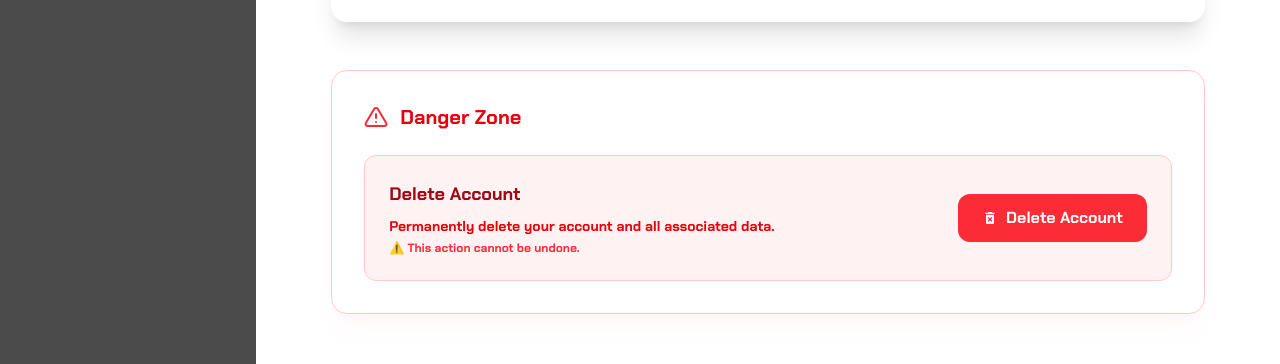
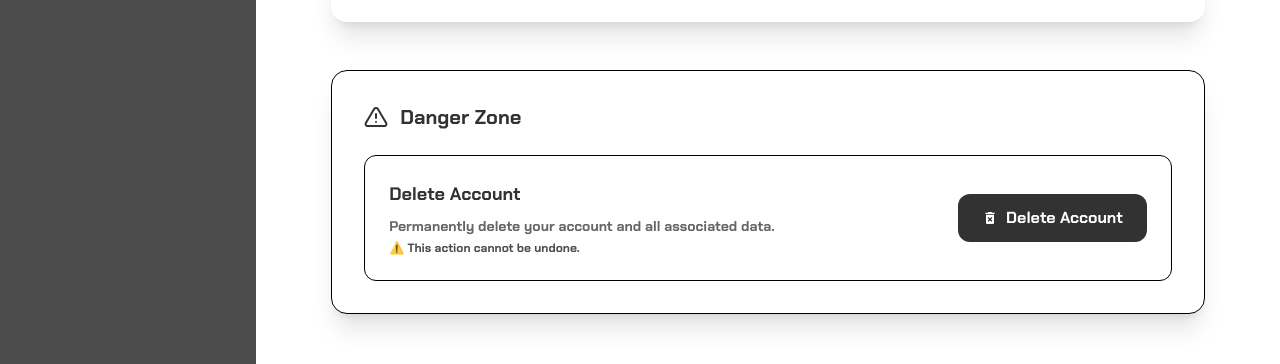
Before and after one commit to OmkarAwhad/TutionHub, a React (Vite) app in the folder frontend/: page /dashboard/my-profile in a window 1280 px wide. Shown: the part 266-630 px from the top of the page. Built offline with nearby package versions, Linux system fonts and the light colour scheme; no server answers; sample sign-in values are in the browser's storage.

Commit message:
final push

```diff
--- a/frontend/src/App.jsx
+++ b/frontend/src/App.jsx
@@ -1,6 +1,6 @@
 import React from "react";
 import "./App.css";
-import { Route, Routes } from "react-router-dom";
+import { Route, Routes, Navigate } from "react-router-dom";
 import { useSelector } from "react-redux";
 import { ACCOUNT_TYPE } from "./utils/constants.utils.js";
 import LoginPage from "./pages/LoginPage.jsx";
@@ -60,6 +60,19 @@ function App() {
 	return (
 		<div className="logo-text">
 			<Routes>
+				<Route
+					path="/"
+					element={
+						user ? (
+							<Navigate
+								to="/dashboard/my-profile"
+								replace
+							/>
+						) : (
+							<Navigate to="/login" replace />
+						)
+					}
+				/>
 				<Route
 					path="/login"
 					element={
--- a/frontend/src/components/dashboard/Students/progress/OverallProgress.jsx
+++ b/frontend/src/components/dashboard/Students/progress/OverallProgress.jsx
@@ -32,7 +32,7 @@ function OverallProgress({ overallProgress }) {
 					? mark.totalMarks / 100
 					: 1;
 			return {
-				subject: mark.lecture.subject?.name,
+				subject: mark.lecture?.subject?.name,
 				marks: mark.marks * factor,
 				totalMarks: mark.totalMarks * factor,
 			};
--- a/frontend/src/components/dashboard/myprofile/MyProfile.jsx
+++ b/frontend/src/components/dashboard/myprofile/MyProfile.jsx
@@ -275,27 +275,27 @@ function MyProfile() {
 			)}
 
 			{/* Danger Zone */}
-			<div className="bg-white rounded-2xl p-8 border border-red-200 shadow-xl shadow-red-100/20">
+			<div className="bg-white rounded-2xl p-8 border border-slate-gray/30 shadow-xl shadow-slate-gray/5">
 				<div className="flex items-center space-x-3 mb-6">
-					<FiAlertTriangle className="text-red-500 text-2xl" />
-					<h3 className="text-xl font-bold text-red-600">Danger Zone</h3>
+					<FiAlertTriangle className="text-charcoal-gray text-2xl" />
+					<h3 className="text-xl font-bold text-charcoal-gray">Danger Zone</h3>
 				</div>
-				<div className="bg-red-50 rounded-xl p-6 border border-red-200">
+				<div className="bg-slate-gray/10 rounded-xl p-6 border border-slate-gray/30">
 					<div className="flex items-center justify-between">
 						<div>
-							<h4 className="text-lg font-semibold text-red-800 mb-2">
+							<h4 className="text-lg font-semibold text-charcoal-gray mb-2">
 								Delete Account
 							</h4>
-							<p className="text-red-600 text-sm mb-1">
+							<p className="text-slate-gray text-sm mb-1">
 								Permanently delete your account and all associated data.
 							</p>
-							<p className="text-red-500 text-xs font-medium">
+							<p className="text-medium-gray text-xs font-medium">
 								⚠️ This action cannot be undone.
 							</p>
 						</div>
 						<button
 							onClick={handleDeleteAccountClick}
-							className="flex items-center space-x-2 px-6 py-3 bg-red-500 text-white font-semibold rounded-xl hover:bg-red-600 transition-all duration-300 hover:scale-105 hover:shadow-lg"
+							className="flex items-center space-x-2 px-6 py-3 bg-charcoal-gray text-white font-semibold rounded-xl hover:bg-slate-gray transition-all duration-300 hover:scale-105 hover:shadow-lg"
 						>
 							<MdDeleteForever />
 							<span>Delete Account</span>
@@ -328,7 +328,7 @@ function MyProfile() {
 					btn1={{
 						text: "Delete Forever",
 						onClick: handleDeleteAccountConfirm,
-						className: "bg-red-500 hover:bg-red-600",
+						className: "bg-charcoal-gray hover:bg-slate-gray",
 					}}
 					btn2={{
 						text: "Cancel",
```
